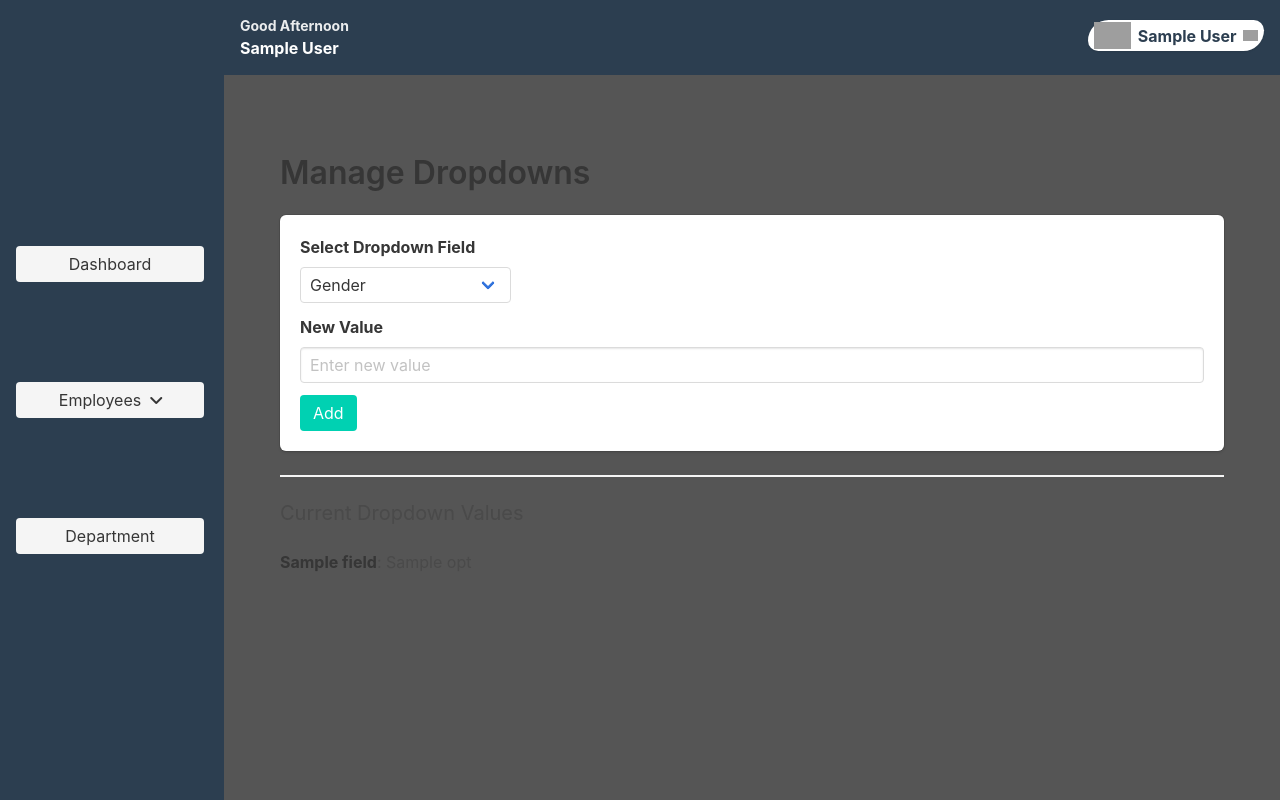
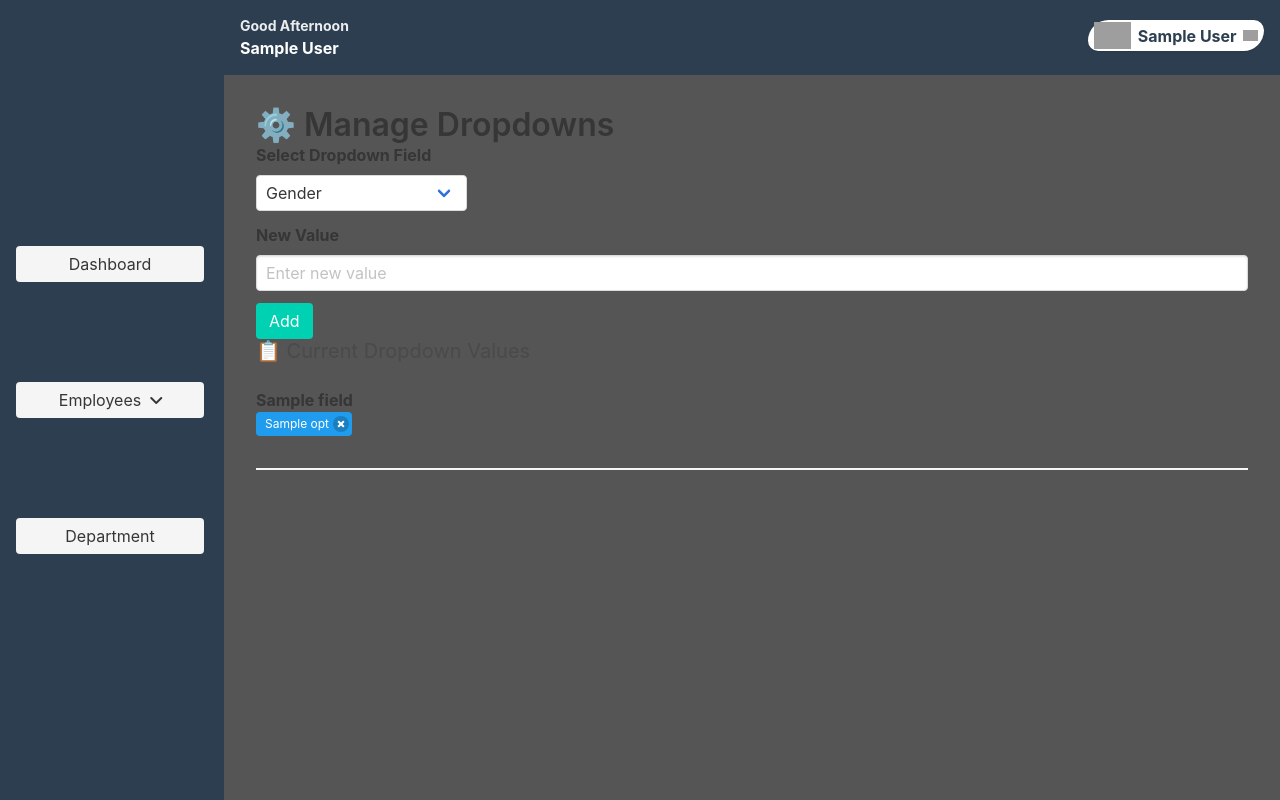
Before and after one commit to AshiMahajan/Employee-Analysis-and-Termination-algo, a Flask app: page /dropdowns in a window 1280 px wide. Run offline with Flask 3, Linux system fonts and the light colour scheme; the visitor is signed in with stand-in values (Sample User, id 1); a database or web service that is not in the repository returns one stand-in record (values such as "Sample title"); some libraries are stand-ins or nearby versions; grey boxes are pictures that could not be loaded.

Commit message:
Improve manage dropdowns page UI
Refactored the manage dropdowns template for better layout and styling. Added page header, custom box containers, and enhanced display of current dropdown values with tags and delete buttons for each option.

```diff
--- a/templates/manage_dropdowns.html
+++ b/templates/manage_dropdowns.html
@@ -1,9 +1,11 @@
-{% extends "base.html" %} {% block content %}
-<section class="section">
-  <div class="container">
-    <h1 class="title">Manage Dropdowns</h1>
-
-    <form method="POST" class="box">
+{% extends "base.html" %} {% block title %}Dropdowns{% endblock %} {% block
+content %}
+<div style="height: 80vh">
+  <div class="page-header">
+    <h1 class="title">⚙️ Manage Dropdowns</h1>
+  </div>
+  <div class="custom-box">
+    <form method="POST">
       <div class="field">
         <label class="label">Select Dropdown Field</label>
         <div class="control">
@@ -40,15 +42,25 @@
         <button class="button is-primary" type="submit">Add</button>
       </div>
     </form>
-
+  </div>
+  <div class="custom-box">
+    <h2 class="subtitle">📋 Current Dropdown Values</h2>
+    {% for d in dropdowns %}
+    <p class="mb-2"><strong>{{ d.field|capitalize }}</strong></p>
+    <div class="tags">
+      {% for opt in d.options %}
+      <span class="tag is-info is-light">
+        {{ opt }}
+        <a
+          href="{{ url_for('delete_dropdown_option', field=d.field, value=opt) }}"
+          class="delete is-small ml-2"
+          title="Remove {{ opt }}"
+        ></a>
+      </span>
+      {% endfor %}
+    </div>
     <hr />
-
-    <h2 class="subtitle">Current Dropdown Values</h2>
-    <ul>
-      {% for d in dropdowns %}
-      <li><strong>{{ d.field }}</strong>: {{ d.options|join(", ") }}</li>
-      {% endfor %}
-    </ul>
+    {% endfor %}
   </div>
-</section>
+</div>
 {% endblock %}
```
